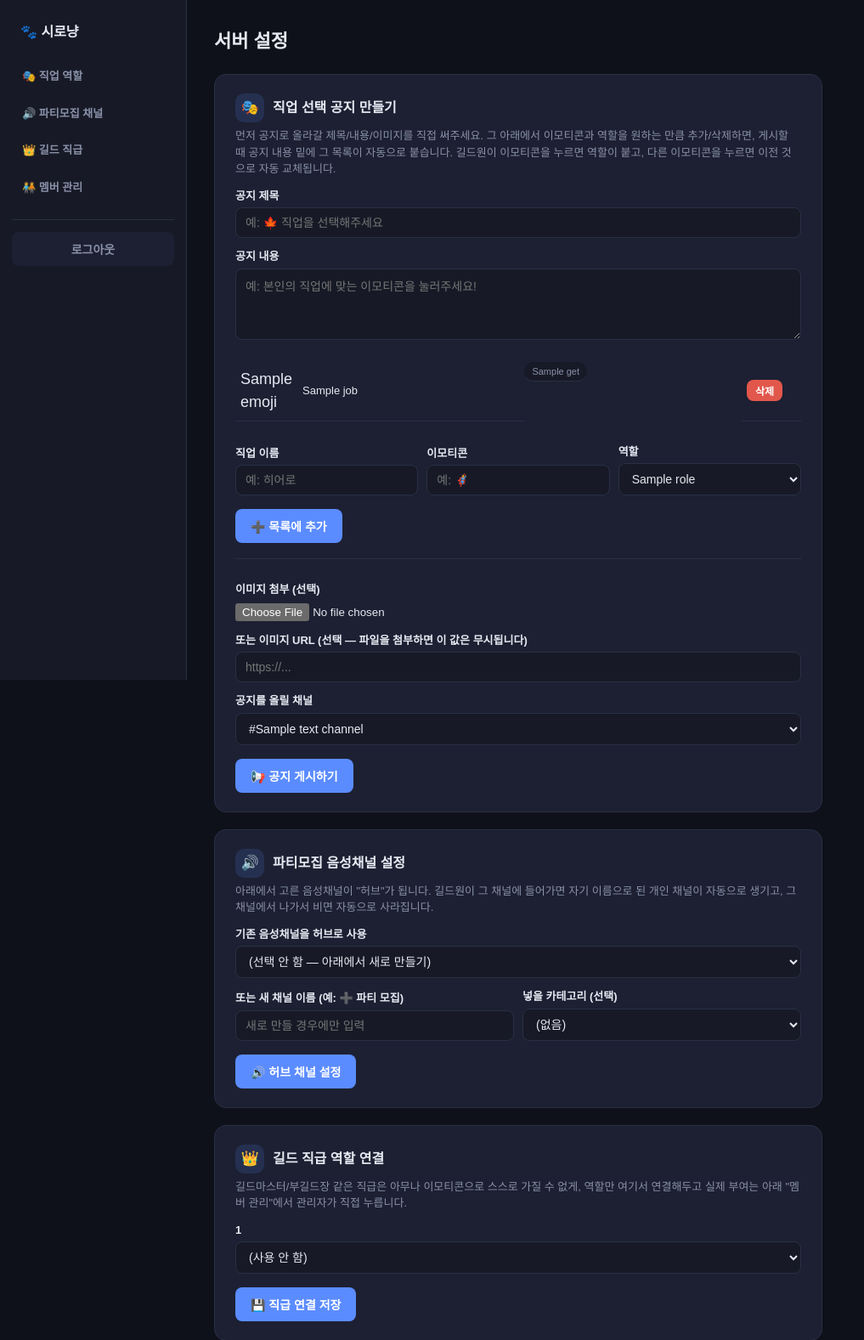
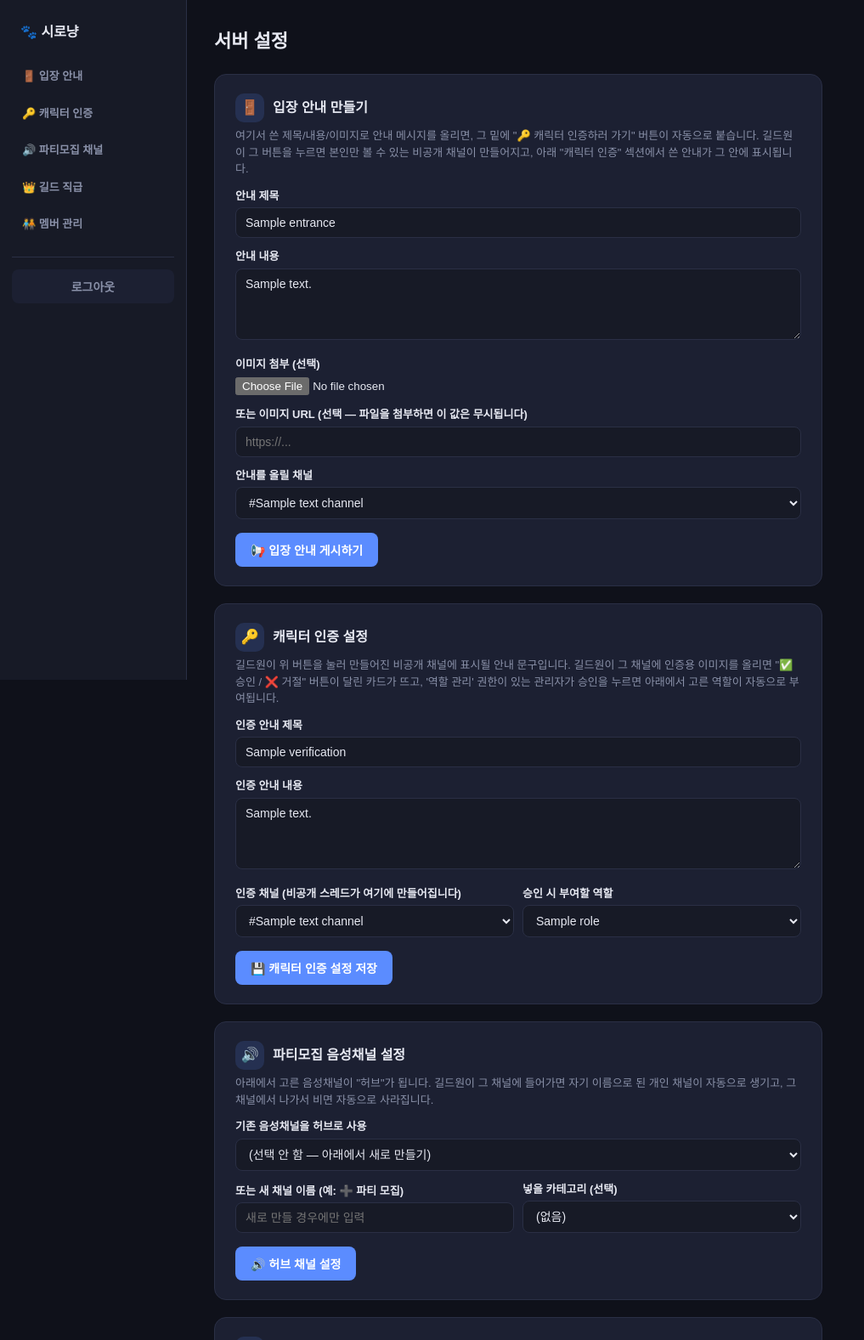
Before and after one commit to SirohaKR/Siro_bot, a Flask app: template web/templates/settings.html in a window 1280 px wide. Shown: the top 1577 px of the page at 85% size, without its empty margins (0-1017 px from the left). Run offline with Flask 3, Linux system fonts and the light colour scheme; the visitor is signed in with stand-in values (Sample User, id 1); the template is opened without the code that fills it: most values are stand-ins (such as "Sample title", 1, 10 or a date in 2020).

Commit message:
입장안내 버튼 -> 캐릭터 인증 스레드 -> 관리자 승인 방식으로 역할 부여 흐름을 교체
기존 이모지 반응 기반 직업 선택(cogs/roles.py)을 걷어내고, 입장안내 채널의 버튼을
누르면 비공개 인증 스레드가 생성되고 이미지 업로드 후 관리자가 승인/거절 버튼으로
직접 확인한 뒤 역할을 부여하는 방식으로 바꿨다. 웹 설정 페이지도 이에 맞춰 개편.

Co-Authored-By: Claude Sonnet 5 <noreply@anthropic.com>

```diff
--- a/web/app.py
+++ b/web/app.py
@@ -5,13 +5,18 @@
 봇 프로세스(main.py)와는 별개로 켜서 브라우저로 접속해 쓰는 "관리자 설정 페이지"다.
 채널/역할을 고르고 버튼을 누르면 여기서 디스코드 REST API(core/discord_api.py)를
 직접 호출해서:
-  - 공지 채널에 "직업 선택" 메시지를 올리고 이모티콘을 붙이거나
+  - 입장안내 채널에 "캐릭터 인증하러 가기" 버튼이 달린 안내 메시지를 올리거나
   - 새 음성채널(파티모집 허브)을 만들거나
   - 멤버에게 길드 직급 역할을 부여한다.
 
+버튼을 눌렀을 때 비공개 인증 스레드를 만들고, 관리자가 승인/거절해서 실제로 역할을
+부여하는 것은 여기(REST API)가 아니라 실시간 연결이 필요한 main.py(cogs/verification.py)가
+담당한다.
+
 그렇게 정해진 설정(어떤 메시지/채널/역할을 쓰는지)은 core/settings_store.py를 통해
 data/settings.json에 저장된다. 실행 중인 봇(main.py)이 그 값을 계속 읽어서 실제 동작
-(이모지 반응 감지 -> 역할 부여, 허브 채널 입장 -> 개인 채널 생성)을 수행한다.
+(버튼 클릭 -> 인증 스레드 생성 -> 관리자 승인 -> 역할 부여, 허브 채널 입장 -> 개인 채널 생성)을
+수행한다.
 
 인증은 로그인 페이지(비밀번호 입력) 방식이다. 주소 자체에는 비밀 값이 없고,
 처음 접속하면 /login으로 보내져서 WEB_ADMIN_TOKEN 값을 비밀번호로 입력해야 들어갈 수
@@ -114,23 +119,11 @@ def _load_guild_context(guild_id: int) -> dict:
         "roles_by_id": roles_by_id,
         "members": sorted(members, key=lambda m: m["name"].lower()),
         "settings": settings,
-        "job_list": settings.get("job_list", []),
-        "announcement_draft": settings.get("announcement_draft", {}),
+        "entrance": settings.get("entrance", {}),
+        "verification": settings.get("verification", {}),
         "guild_ranks": GUILD_RANKS,
         "rank_role_ids": rank_role_ids,
     }
-
-
-def _save_announcement_draft(guild_id: int) -> None:
-    """공지 제목/본문 입력값을 저장해둔다. (이미지는 파일 첨부라 새로고침 후 되살릴 수
-    없으므로 드래프트로 관리하지 않고, 게시할 때만 그 자리에서 첨부받는다)
-
-    "목록에 추가"/"삭제"를 누를 때마다 페이지가 새로고침되는데, 그때 지금까지
-    입력해둔 공지 내용이 날아가지 않도록 매번 같이 저장해서 다시 채워 넣는다.
-    """
-    title = (request.form.get("title") or "").strip()
-    body = (request.form.get("body") or "").strip()
-    settings_store.update_guild_settings(guild_id, announcement_draft={"title": title, "body": body})
 
 
 @app.route("/guild/<int:guild_id>")
@@ -138,93 +131,81 @@ def guild_page(guild_id):
     return render_template("settings.html", **_load_guild_context(guild_id))
 
 
-@app.route("/guild/<int:guild_id>/jobs/add", methods=["POST"])
-def add_job(guild_id):
-    """직업 목록에 한 줄 추가한다 (직업 이름 + 이모지 + 역할). 개수 제한 없음."""
-    _save_announcement_draft(guild_id)
+@app.route("/guild/<int:guild_id>/entrance", methods=["POST"])
+def post_entrance(guild_id):
+    """입장안내 채널에 "캐릭터 인증하러 가기" 버튼이 달린 안내 메시지를 올린다.
 
-    label = (request.form.get("label") or "").strip()
-    emoji = (request.form.get("emoji") or "").strip()
-    role_id = request.form.get("role_id")
-
-    if label and emoji and role_id:
-        settings = settings_store.get_guild_settings(guild_id)
-        job_list = settings.get("job_list", [])
-        job_list.append({"label": label, "emoji": emoji, "role_id": int(role_id)})
-        settings_store.update_guild_settings(guild_id, job_list=job_list)
-
-    return redirect(url_for("guild_page", guild_id=guild_id) + "#jobs")
-
-
-@app.route("/guild/<int:guild_id>/jobs/delete", methods=["POST"])
-def delete_job(guild_id):
-    """직업 목록에서 한 줄을 뺀다."""
-    _save_announcement_draft(guild_id)
-
-    index = request.form.get("index", type=int)
-    settings = settings_store.get_guild_settings(guild_id)
-    job_list = settings.get("job_list", [])
-
-    if index is not None and 0 <= index < len(job_list):
-        job_list.pop(index)
-        settings_store.update_guild_settings(guild_id, job_list=job_list)
-
-    return redirect(url_for("guild_page", guild_id=guild_id) + "#jobs")
-
-
-@app.route("/guild/<int:guild_id>/job-roles", methods=["POST"])
-def post_job_roles(guild_id):
-    """직접 쓴 공지 제목/본문/이미지 + 지금까지 추가해둔 직업 목록으로 실제 공지
-    메시지를 올리고, 그 밑에 이모지를 붙인다."""
+    이 버튼 자체는 REST API로 바로 만들 수 있지만, 눌렸을 때 비공개 인증 스레드를
+    만드는 실제 동작은 실시간으로 켜져 있는 main.py(cogs/verification.py)가 처리한다.
+    """
     channel_id = int(request.form["channel_id"])
-    title = (request.form.get("title") or "").strip() or "공지"
+    title = (request.form.get("title") or "").strip() or "입장 안내"
     body = (request.form.get("body") or "").strip()
     image_url = (request.form.get("image_url") or "").strip()
     image_file = request.files.get("image_file")
-    _save_announcement_draft(guild_id)
 
-    settings = settings_store.get_guild_settings(guild_id)
-    job_list = settings.get("job_list", [])
-
-    if not job_list:
-        return redirect(url_for("guild_page", guild_id=guild_id) + "#jobs")
-
-    emoji_to_role = {}
-    lines = []
-    for job in job_list:
-        emoji_to_role[job["emoji"]] = {"role_id": job["role_id"], "label": job["label"]}
-        lines.append(f"{job['emoji']}  {job['label']}")
-
-    # 관리자가 직접 쓴 공지 내용 밑에, 어떤 이모지가 어떤 역할인지 목록을 이어 붙인다.
-    description = body
-    if lines:
-        description += ("\n\n" if description else "") + "\n".join(lines)
-
-    embed = {"title": title, "description": description, "color": 0x57F287}
+    embed = {"title": title, "description": body, "color": 0x5B8CFF}
+    components = [
+        {
+            "type": 1,
+            "components": [
+                {
+                    "type": 2,
+                    "style": 1,
+                    "label": "🔑 캐릭터 인증하러 가기",
+                    "custom_id": "siro:verify_start",
+                }
+            ],
+        }
+    ]
 
     if image_file and image_file.filename:
-        # 파일을 첨부해서 보낸다 (어딘가에 미리 업로드해서 URL을 만들 필요가 없다).
         filename = image_file.filename
         embed["image"] = {"url": f"attachment://{filename}"}
-        message = discord_api.send_message_with_file(channel_id, embed, filename, image_file.read())
+        message = discord_api.send_message_with_file(channel_id, embed, filename, image_file.read(), components)
     else:
         if image_url:
             embed["image"] = {"url": image_url}
-        message = discord_api.send_message(channel_id, embed)
-
-    for emoji in emoji_to_role:
-        discord_api.add_reaction(channel_id, message["id"], emoji)
+        message = discord_api.send_message(channel_id, embed, components)
 
     settings_store.update_guild_settings(
         guild_id,
-        announcement_channel_id=channel_id,
-        job_roles={
+        entrance={
+            "channel_id": channel_id,
+            "title": title,
+            "body": body,
             "message_id": int(message["id"]),
-            "channel_id": channel_id,
-            "emoji_to_role": emoji_to_role,
         },
     )
-    return redirect(url_for("guild_page", guild_id=guild_id) + "#jobs")
+    return redirect(url_for("guild_page", guild_id=guild_id) + "#entrance")
+
+
+@app.route("/guild/<int:guild_id>/verification", methods=["POST"])
+def post_verification(guild_id):
+    """캐릭터 인증 안내 문구 + 인증 스레드를 만들 채널 + 승인 시 부여할 역할을 저장한다.
+
+    여기서 저장한 값은 바로 채널에 게시되는 게 아니라, 멤버가 입장안내의 버튼을 눌러
+    비공개 인증 스레드가 만들어질 때마다 그 스레드 안에 안내 문구로 쓰인다.
+    """
+    channel_id = int(request.form["channel_id"])
+    role_id = int(request.form["role_id"])
+    title = (request.form.get("title") or "").strip() or "캐릭터 인증"
+    body = (request.form.get("body") or "").strip()
+
+    settings = settings_store.get_guild_settings(guild_id)
+    existing_threads = (settings.get("verification") or {}).get("threads", {})
+
+    settings_store.update_guild_settings(
+        guild_id,
+        verification={
+            "channel_id": channel_id,
+            "role_id": role_id,
+            "title": title,
+            "body": body,
+            "threads": existing_threads,
+        },
+    )
+    return redirect(url_for("guild_page", guild_id=guild_id) + "#verification")
 
 
 @app.route("/guild/<int:guild_id>/rank-roles", methods=["POST"])
--- a/web/templates/settings.html
+++ b/web/templates/settings.html
@@ -33,7 +33,8 @@
   <aside class="sidebar">
     <div class="brand">🐾 시로냥</div>
     <nav>
-      <a href="#jobs">🎭 직업 역할</a>
+      <a href="#entrance">🚪 입장 안내</a>
+      <a href="#verification">🔑 캐릭터 인증</a>
       <a href="#hub">🔊 파티모집 채널</a>
       <a href="#ranks">👑 길드 직급</a>
       <a href="#assign">🧑‍🤝‍🧑 멤버 관리</a>
@@ -48,70 +49,23 @@
   <main class="content">
     <h1 class="page-title">서버 설정</h1>
 
-    <div class="card" id="jobs">
+    <div class="card" id="entrance">
       <div class="card-title">
-        <div class="card-icon">🎭</div>
-        <h2>직업 선택 공지 만들기</h2>
+        <div class="card-icon">🚪</div>
+        <h2>입장 안내 만들기</h2>
       </div>
       <p class="desc">
-        먼저 공지로 올라갈 제목/내용/이미지를 직접 써주세요. 그 아래에서 이모티콘과
-        역할을 원하는 만큼 추가/삭제하면, 게시할 때 공지 내용 밑에 그 목록이 자동으로
-        붙습니다. 길드원이 이모티콘을 누르면 역할이 붙고, 다른 이모티콘을 누르면 이전
-        것으로 자동 교체됩니다.
+        여기서 쓴 제목/내용/이미지로 안내 메시지를 올리면, 그 밑에 "🔑 캐릭터 인증하러
+        가기" 버튼이 자동으로 붙습니다. 길드원이 그 버튼을 누르면 본인만 볼 수 있는
+        비공개 채널이 만들어지고, 아래 "캐릭터 인증" 섹션에서 쓴 안내가 그 안에 표시됩니다.
       </p>
 
-      <label>공지 제목</label>
-      <input type="text" id="ann-title" placeholder="예: 🍁 직업을 선택해주세요"
-             value="{{ announcement_draft.title or '' }}">
+      <form method="post" action="{{ url_for('post_entrance', guild_id=guild_id) }}" enctype="multipart/form-data">
+        <label>안내 제목</label>
+        <input type="text" name="title" placeholder="예: 👋 환영합니다!" value="{{ entrance.title or '' }}">
 
-      <label>공지 내용</label>
-      <textarea id="ann-body" rows="4" placeholder="예: 본인의 직업에 맞는 이모티콘을 눌러주세요!">{{ announcement_draft.body or '' }}</textarea>
-
-      <table style="margin-top:18px;">
-        {% for job in job_list %}
-        <tr>
-          <td style="width:36px;font-size:18px;">{{ job.emoji }}</td>
-          <td>{{ job.label }}</td>
-          <td class="tag">{{ roles_by_id.get(job.role_id, '(삭제된 역할)') }}</td>
-          <td style="width:70px;">
-            <form method="post" action="{{ url_for('delete_job', guild_id=guild_id) }}" class="ann-carry">
-              <input type="hidden" name="index" value="{{ loop.index0 }}">
-              <input type="hidden" name="title"><input type="hidden" name="body">
-              <button type="submit" style="margin:0;background:var(--danger);padding:4px 10px;font-size:12px;">삭제</button>
-            </form>
-          </td>
-        </tr>
-        {% else %}
-        <tr><td colspan="4" class="tag">아직 추가된 직업이 없습니다. 아래에서 하나씩 추가해주세요.</td></tr>
-        {% endfor %}
-      </table>
-
-      <form method="post" action="{{ url_for('add_job', guild_id=guild_id) }}" class="ann-carry" style="margin-top:14px;">
-        <input type="hidden" name="title"><input type="hidden" name="body">
-        <div class="row">
-          <div>
-            <label>직업 이름</label>
-            <input type="text" name="label" placeholder="예: 히어로" required>
-          </div>
-          <div>
-            <label>이모티콘</label>
-            <input type="text" name="emoji" placeholder="예: 🦸" required>
-          </div>
-          <div>
-            <label>역할</label>
-            <select name="role_id" required>
-              {% for r in roles %}
-              <option value="{{ r.id }}">{{ r.name }}</option>
-              {% endfor %}
-            </select>
-          </div>
-        </div>
-        <button type="submit">➕ 목록에 추가</button>
-      </form>
-
-      <form method="post" action="{{ url_for('post_job_roles', guild_id=guild_id) }}" class="ann-carry"
-            enctype="multipart/form-data" style="margin-top:18px;border-top:1px solid var(--card-border);padding-top:14px;">
-        <input type="hidden" name="title"><input type="hidden" name="body">
+        <label>안내 내용</label>
+        <textarea name="body" rows="4" placeholder="예: 아래 버튼을 눌러 캐릭터 인증을 진행해주세요.">{{ entrance.body or '' }}</textarea>
 
         <label>이미지 첨부 (선택)</label>
         <input type="file" name="image_file" accept="image/*">
@@ -119,28 +73,55 @@
         <label>또는 이미지 URL (선택 — 파일을 첨부하면 이 값은 무시됩니다)</label>
         <input type="text" name="image_url" placeholder="https://...">
 
-        <label>공지를 올릴 채널</label>
+        <label>안내를 올릴 채널</label>
         <select name="channel_id" required>
           {% for c in text_channels %}
-          <option value="{{ c.id }}" {% if settings.announcement_channel_id == c.id|int %}selected{% endif %}>#{{ c.name }}</option>
+          <option value="{{ c.id }}" {% if entrance.channel_id == c.id|int %}selected{% endif %}>#{{ c.name }}</option>
           {% endfor %}
         </select>
-        <button type="submit" {% if not job_list %}disabled{% endif %}>📢 공지 게시하기</button>
+        <button type="submit">📢 입장 안내 게시하기</button>
       </form>
     </div>
 
-    <script>
-      // "목록에 추가"/"삭제"/"게시하기" 버튼 중 뭘 눌러도, 방금 위에서 쓴 공지
-      // 제목/내용이 그대로 그 요청에 실려가게 전송 직전에 값을 채워 넣는다.
-      // (페이지가 새로고침돼도 서버가 값을 기억했다가 다시 보여주도록. 이미지는
-      // 파일 첨부라서 새로고침 후엔 되살릴 수 없으니 여기서 다루지 않는다)
-      document.querySelectorAll("form.ann-carry").forEach(function (form) {
-        form.addEventListener("submit", function () {
-          form.querySelector('[name="title"]').value = document.getElementById("ann-title").value;
-          form.querySelector('[name="body"]').value = document.getElementById("ann-body").value;
-        });
-      });
-    </script>
+    <div class="card" id="verification">
+      <div class="card-title">
+        <div class="card-icon">🔑</div>
+        <h2>캐릭터 인증 설정</h2>
+      </div>
+      <p class="desc">
+        길드원이 위 버튼을 눌러 만들어진 비공개 채널에 표시될 안내 문구입니다. 길드원이
+        그 채널에 인증용 이미지를 올리면 "✅ 승인 / ❌ 거절" 버튼이 달린 카드가 뜨고,
+        '역할 관리' 권한이 있는 관리자가 승인을 누르면 아래에서 고른 역할이 자동으로 부여됩니다.
+      </p>
+
+      <form method="post" action="{{ url_for('post_verification', guild_id=guild_id) }}">
+        <label>인증 안내 제목</label>
+        <input type="text" name="title" placeholder="예: 🔑 캐릭터 인증" value="{{ verification.title or '' }}">
+
+        <label>인증 안내 내용</label>
+        <textarea name="body" rows="4" placeholder="예: 본인 캐릭터가 보이는 스크린샷을 이 채널에 올려주세요.">{{ verification.body or '' }}</textarea>
+
+        <div class="row">
+          <div>
+            <label>인증 채널 (비공개 스레드가 여기에 만들어집니다)</label>
+            <select name="channel_id" required>
+              {% for c in text_channels %}
+              <option value="{{ c.id }}" {% if verification.channel_id == c.id|int %}selected{% endif %}>#{{ c.name }}</option>
+              {% endfor %}
+            </select>
+          </div>
+          <div>
+            <label>승인 시 부여할 역할</label>
+            <select name="role_id" required>
+              {% for r in roles %}
+              <option value="{{ r.id }}" {% if verification.role_id == r.id|int %}selected{% endif %}>{{ r.name }}</option>
+              {% endfor %}
+            </select>
+          </div>
+        </div>
+        <button type="submit">💾 캐릭터 인증 설정 저장</button>
+      </form>
+    </div>
 
     <div class="card" id="hub">
       <div class="card-title">
```
Also changed, not shown: cogs/roles.py (deleted, +0 -79 lines), cogs/verification.py (added, +265 -0 lines), core/discord_api.py (+17 -8 lines), core/settings_store.py (+8 -1 lines), main.py (+7 -5 lines), README.md.
